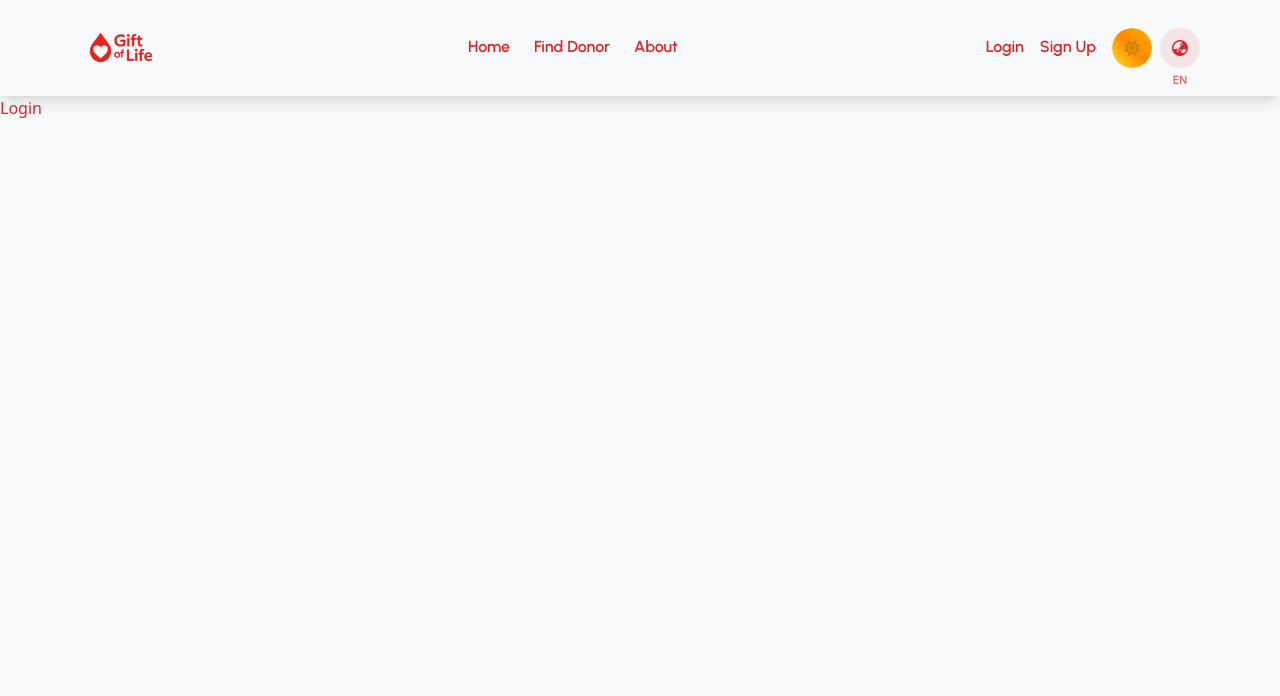
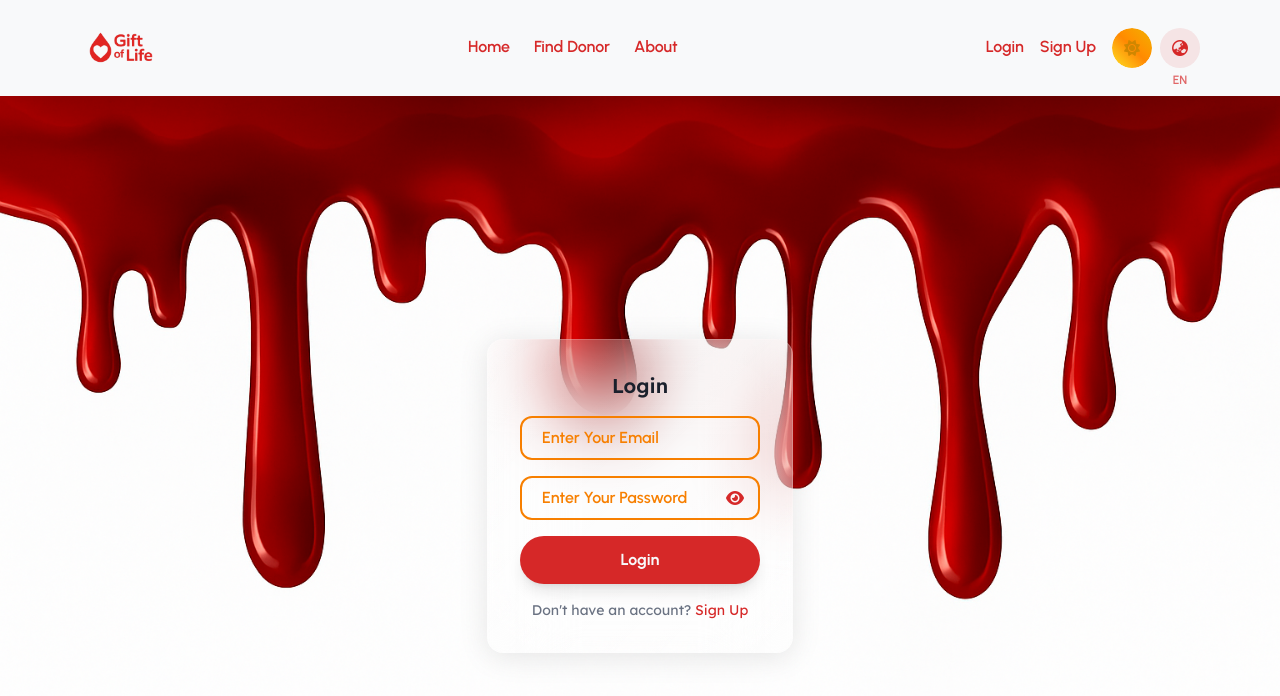
Before and after one commit to Xen-Xie/giftoflife, a React (Vite) app in the folder Client/: page /login in a window 1280 px wide. Shown: the top 696 px of the page. Built offline with nearby package versions, Linux system fonts and the light colour scheme.

Commit message:
Login form Created

```diff
--- a/Client/src/Pages/Login.jsx
+++ b/Client/src/Pages/Login.jsx
@@ -1,9 +1,112 @@
-import React from 'react'
+/* eslint-disable no-unused-vars */
+import React, { useState } from "react";
+import axios from "axios";
+import { useTranslation } from "react-i18next";
+import { motion } from "framer-motion";
+import Button from "../Compnents/Button";
+import { Link, useNavigate } from "react-router";
 
 function Login() {
+  // Fetching the divisions and districts from the translation files
+  const { t } = useTranslation();
+  const formLabels = t("login", { returnObjects: true });
+  //Navigate to the next page
+  const navigate = useNavigate();
+  const [form, setForm] = useState({
+    email: "",
+    password: "",
+  });
+  const [error, setError] = useState("");
+  const [showPassword, setShowPassword] = useState(false);
+
+  const handleChange = (e) => {
+    const { name, value } = e.target;
+    setForm((prev) => ({ ...prev, [name]: value }));
+  };
+  //Submit the form
+  const handleSubmit = async (e) => {
+    e.preventDefault();
+    setError("");
+    try {
+      const res = await axios.post(
+        "https://giftoflife.onrender.com/api/auth/login",
+        form
+      );
+      localStorage.setItem("token", res.data.token);
+      navigate("/dashboard");
+    } catch (err) {
+      console.error(err);
+      setError(err.response?.data?.message || t("Invalid credentials"));
+    }
+  };
+
   return (
-    <div>Login</div>
-  )
+    <div className="min-h-screen bg-[url('/white.png')] dark:bg-[url('/dark.png')] bg-cover bg-center font-Lexend">
+      <div className="min-h-screen flex items-center justify-center px-4">
+        <motion.div
+          initial={{ y: -30, opacity: 0 }}
+          animate={{ y: 0, opacity: 1 }}
+          transition={{ duration: 0.5 }}
+          className="max-w-xl p-6 sm:p-8 rounded-2xl
+        bg-gradient-to-br from-white/10 to-white/5 dark:from-white/10 dark:to-white/10
+        backdrop-blur-2xl shadow-[0_4px_30px_rgba(0,0,0,0.1)]
+        border border-white/20"
+        >
+          {error && (
+            <div className="mb-4 p-3 rounded bg-primary/10 text-primary font-semibold border border-primary text-sm">
+              {error}
+            </div>
+          )}
+          <form onSubmit={handleSubmit} className="space-y-4">
+            <h1 className="text-melty dark:text-BG font-semibold text-xl text-center">
+              {t("login.login")}
+            </h1>
+
+            <input
+              type="email"
+              name="email"
+              placeholder={t(formLabels.email)}
+              value={form.email}
+              onChange={handleChange}
+              required
+              className="input"
+            />
+
+            <div className="relative">
+              <input
+                type={showPassword ? "text" : "password"}
+                name="password"
+                placeholder={t(formLabels.password)}
+                value={form.password}
+                onChange={handleChange}
+                required
+                className="input"
+              />
+              <i
+                className={`fas ${
+                  showPassword ? "fa-eye-slash" : "fa-eye"
+                } eyeball`}
+                onClick={() => setShowPassword((prev) => !prev)}
+                tabIndex={-1}
+                onMouseDown={(e) => e.preventDefault()}
+              ></i>
+            </div>
+
+            <Button type="submit" className="w-full font-bold">
+              {t(formLabels.login)}
+            </Button>
+
+            <p className="text-center text-sm text-gray-500 dark:text-gray-400 mt-4">
+              {t(formLabels.noaccount)}{" "}
+              <Link to="/signup" className="text-primary hover:underline">
+                {t(formLabels.signup)}
+              </Link>
+            </p>
+          </form>
+        </motion.div>
+      </div>
+    </div>
+  );
 }
 
-export default Login
+export default Login;
--- a/Client/src/locales/bn/translation.json
+++ b/Client/src/locales/bn/translation.json
@@ -66,7 +66,14 @@
       "রাজশাহী",
       "সিরাজগঞ্জ"
     ],
-    "Barisal": ["বরগুনা", "বরিশাল", "ভোলা", "ঝালকাঠি", "পটুয়াখালী", "পিরোজপুর"],
+    "Barisal": [
+      "বরগুনা",
+      "বরিশাল",
+      "ভোলা",
+      "ঝালকাঠি",
+      "পটুয়াখালী",
+      "পিরোজপুর"
+    ],
     "Sylhet": ["হবিগঞ্জ", "মৌলভীবাজার", "সুনামগঞ্জ", "সিলেট"],
     "Rangpur": [
       "দিনাজপুর",
@@ -102,6 +109,12 @@
     "step1": "প্রথম ধাপ",
     "step2": "দ্বিতীয় ধাপ",
     "passwordRequirement": "পাসওয়ার্ড কমপক্ষে ৮ অক্ষরের হতে হবে এবং এতে একটি বড় হাতের অক্ষর, একটি সংখ্যা ও একটি বিশেষ চিহ্ন থাকতে হবে।"
+  },
+  "login": {
+    "email": "আপনার ইমেইল ঠিকানা লিখুন",
+    "password": "আপনার পাসওয়ার্ড লিখুন",
+    "login": "লগইন",
+    "noaccount": "এখনও কোনো অ্যাকাউন্ট নেই?",
+    "signup": "নতুন অ্যাকাউন্ট করুন"
   }
-
 }
--- a/Client/src/locales/en/translation.json
+++ b/Client/src/locales/en/translation.json
@@ -113,5 +113,12 @@
     "step1": "Step 1",
     "step2": "Step 2",
     "passwordRequirement": "Password must be at least 8 characters and include an uppercase letter, a number, and a special character."
+  },
+  "login": {
+    "email": "Enter Your Email",
+    "password": "Enter Your Password",
+    "login":"Login",
+    "noaccount": "Don't have an account? ",
+    "signup": "Sign Up"
   }
 }
```
